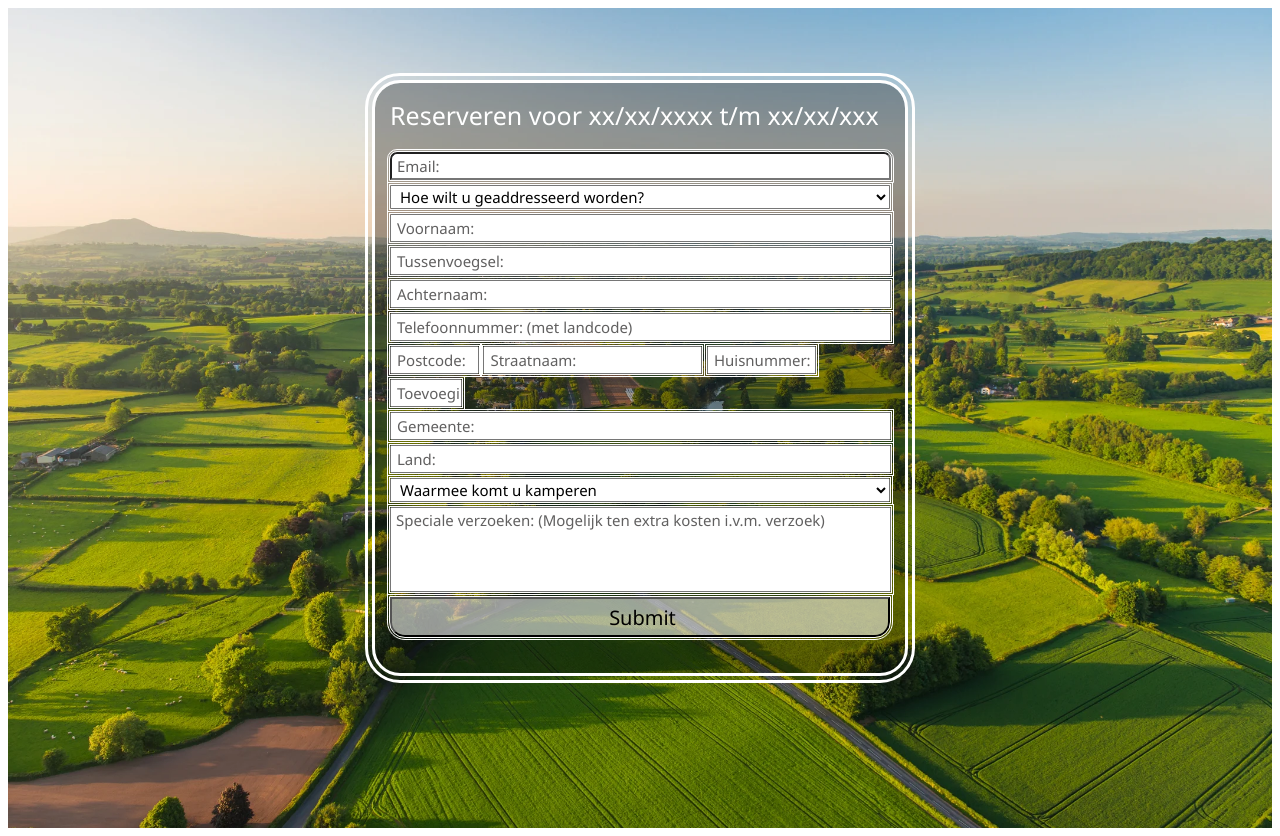
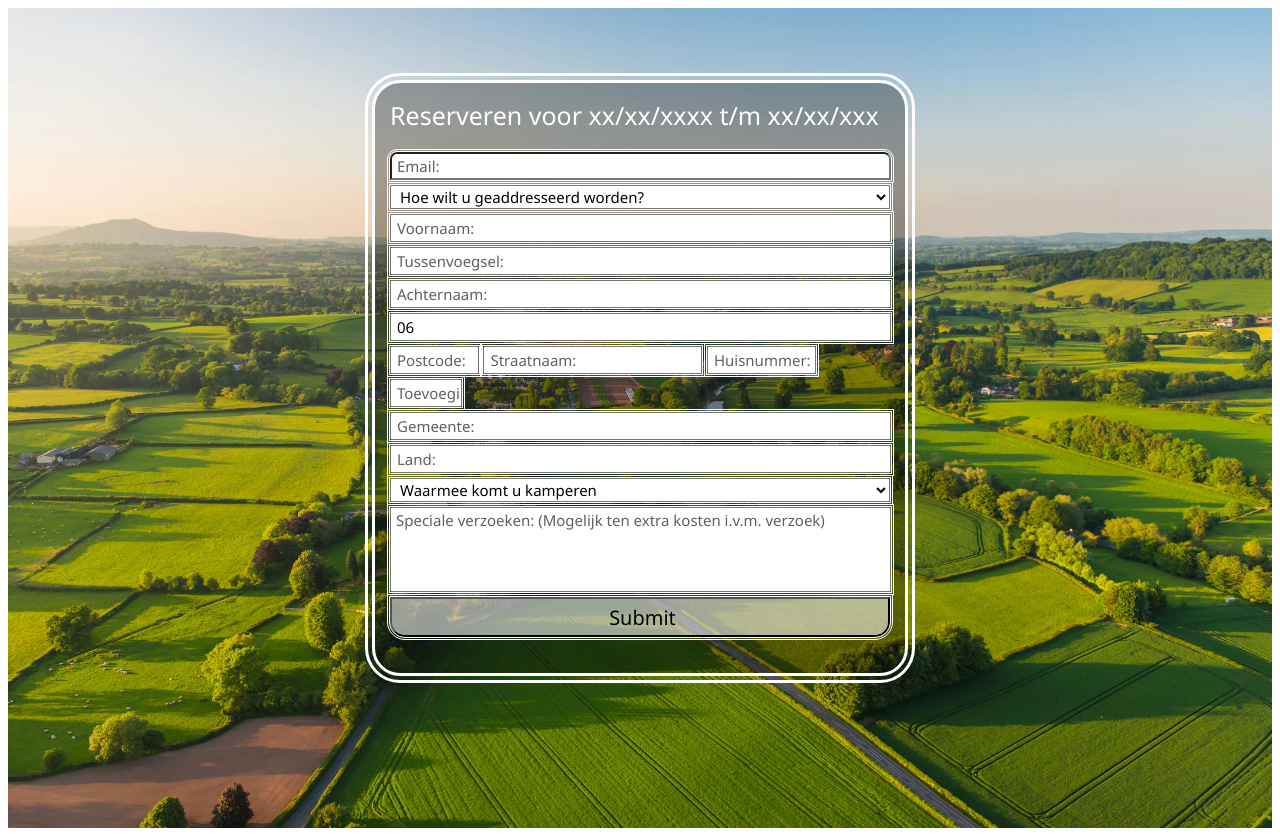
Before and after one commit to Gamelink2/BBB, a PHP site: page /Reservering.php in a window 1280 px wide. Run offline with PHP 8.4, Linux system fonts and the light colour scheme.

Commit message:
Update Reservering.php

```diff
--- a/public/Reservering.php
+++ b/public/Reservering.php
@@ -1,6 +1,6 @@
 <?php
 session_start();
-if (isset($_SESSION['ErrorMessage']) && !empty($_SESSION['ErrorMessage'])) {
+if (isset($_SESSION['ErrorMessage'])) {
     echo $_SESSION['ErrorMessage'];
 }
 ?>
@@ -26,7 +26,7 @@ if (isset($_SESSION['ErrorMessage']) && !empty($_SESSION['ErrorMessage'])) {
                 <input type="text" id="voornaam" name="voornaam" placeholder="Voornaam:" autocomplete="given-name" />
                 <input type="text" id="tussen" name="tussen" placeholder="Tussenvoegsel:" autocomplete="additional-name" />
                 <input type="text" id="achternaam" name="achternaam" placeholder="Achternaam:" autocomplete="family-name" />
-                <input type="tel" id="telNmr" name="telNmr" placeholder="Telefoonnummer: (met landcode)" autocomplete="tel" />
+                <input type="tel" id="telNmr" name="telNmr" placeholder="06 12345678" autocomplete="tel" inputmode="numeric" value="06"/>
                 <input class="postcode" type="text" id="postcode" name="postcode" placeholder="Postcode:" autocomplete="postal-code" />
                 <input class="straatnaam" type="text" id="straat" name="straat" placeholder="Straatnaam:" autocomplete="address-line1" />
                 <input class="huisnummer" type="text" id="huisNmr" name="huisNmr" placeholder="Huisnummer:" autocomplete="address-line2" />
```
